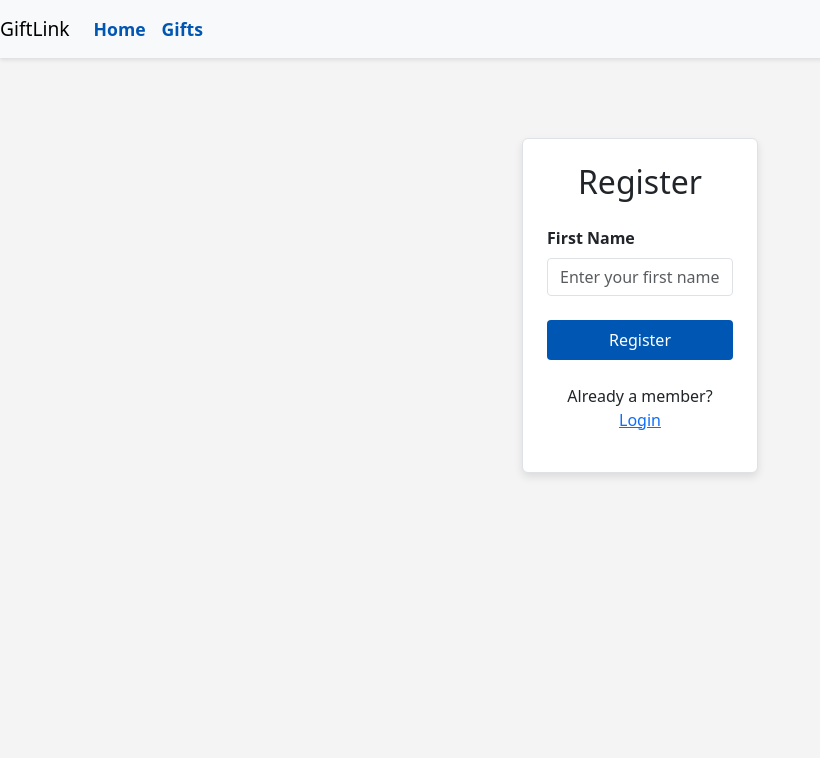
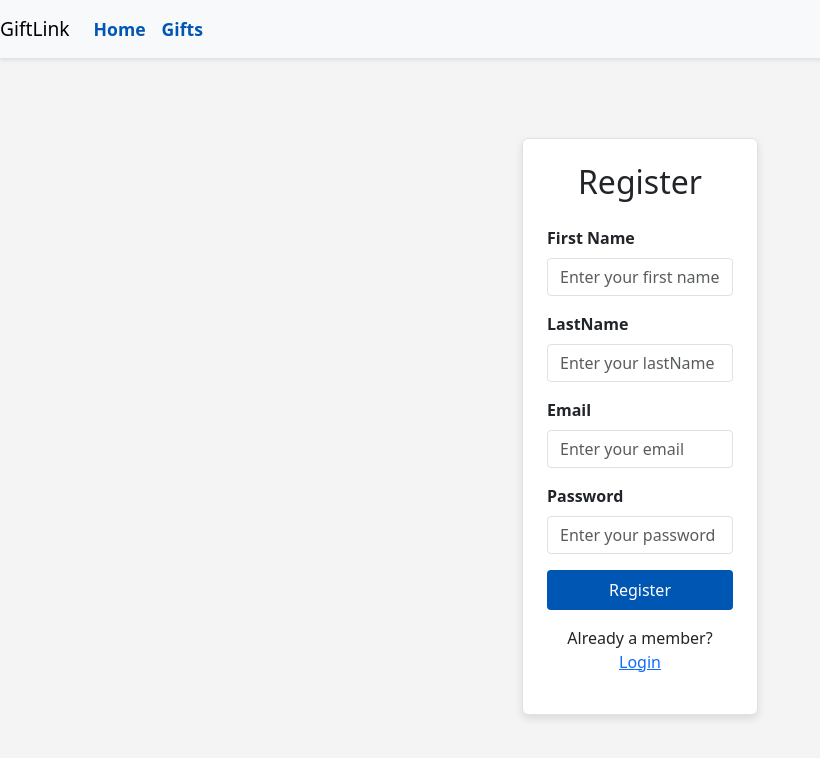
Before and after one commit to watashiaashishgurung/IBM-fullstack-capstone-project, a React (Create React App) app in the folder giftlink-frontend/: page /app/register in a window 1280 px wide. Shown: the top 758 px of the page, without its empty margins (0-820 px from the left). Built offline with nearby package versions, Linux system fonts and the light colour scheme; the HTML template or start-up script is replaced by a standard one.

Commit message:
completed the RegistrPage and LoginPage with inputforms and button handling

```diff
--- a/giftlink-frontend/src/components/LoginPage/LoginPage.css
+++ b/giftlink-frontend/src/components/LoginPage/LoginPage.css
@@ -1,3 +1,4 @@
+/*jshint esversion: 8 */
 .login-card {
     background-color: #fff;
     box-shadow: 0px 4px 8px rgba(0, 0, 0, 0.1);
--- a/giftlink-frontend/src/components/LoginPage/LoginPage.js
+++ b/giftlink-frontend/src/components/LoginPage/LoginPage.js
@@ -7,10 +7,14 @@ function LoginPage() {
     //insert code here to create useState hook variables for email, password
     const [email, setEmail] = useState('');
     const [password, setPassword] = useState('');
+
     // insert code here to create handleLogin function and include console.log
     const handleLogin = async () => {
-        console.log("Inside handleLogin");
+        console.log("Login button clicked!");
+        console.log("Email:", email);
+        console.log("Password:", password);
     };
+
         return (
       <div className="container mt-5">
         <div className="row justify-content-center">
@@ -30,7 +34,19 @@ function LoginPage() {
                     onChange={(e) => setEmail(e.target.value)}
                 />
             </div>
-          {/* insert code here to create a button that performs the `handleLogin` function on click */}
+            <div className="mb-4">
+                <label htmlFor="password" className="form-label">Password</label>
+                <input
+                    id="password"
+                    type="password"
+                    className="form-control"
+                    placeholder="Enter your password"
+                    value={password}
+                    onChange={(e) => setPassword(e.target.value)}
+                />
+            </div>
+
+            {/* insert code here to create a button that performs the `handleLogin` function on click */}
             <button className="btn btn-primary w-100 mb-3" onClick={handleLogin}>Login</button>
                 <p className="mt-4 text-center">
                     New here? <a href="/app/register" className="text-primary">Register Here</a>
--- a/giftlink-frontend/src/components/RegisterPage/RegisterPage.js
+++ b/giftlink-frontend/src/components/RegisterPage/RegisterPage.js
@@ -23,7 +23,9 @@ function RegisterPage() {
                         <h2 className="text-center mb-4 font-weight-bold">Register</h2>
 
                         {/* Insert code here to create input elements for all the variables - firstName, lastName, email, password */}
-                        <div className="mb-4">
+                        {/* FirstName  */}
+
+                        <div className="mb-3">
                             <label htmlFor="firstName" className="form-label"> First Name</label><br />
                             <input
                                 id="firstName"
@@ -35,11 +37,48 @@ function RegisterPage() {
                             />
                         </div>
 
+                        {/* LastName  */}
+                            <div className="mb-3">
+                            <label htmlFor="lastName" className="form-label">LastName</label>
+                            <input
+                                id="lastName"
+                                type="text"
+                                className="form-control"
+                                placeholder="Enter your lastName"
+                                value={lastName}
+                                onChange={(e) => setLastName(e.target.value)}
+                            />
+                        </div>
+
+                        {/* email  */}
+                        <div className="mb-3">
+                            <label htmlFor="email" className="form-label">Email</label>
+                            <input
+                                id="email"
+                                type="text"
+                                className="form-control"
+                                placeholder="Enter your email"
+                                value={email}
+                                onChange={(e) => setEmail(e.target.value)}
+                            />
+                        </div>
+
+                        {/* Password  */}
+                        <div className="mb-3">
+                            <label htmlFor="password" className="form-label">Password</label>
+                            <input
+                                id="password"
+                                type="password"
+                                className="form-control"
+                                placeholder="Enter your password"
+                                value={password}
+                                onChange={(e) => setPassword(e.target.value)}
+                            />
+                        </div>
+
                         {/* Insert code here to create a button that performs the `handleRegister` function on click */}
-                        <button className="btn btn-primary w-100 mb-3" onClick={handleRegister}>
-                            Register
-                        </button>
-                        <p className="mt-4 text-center">
+                        <button className="btn btn-primary w-100 mb-3" onClick={handleRegister}>Register</button>
+                        <p className="mt-3 text-center">
                             Already a member? <a href="/app/login" className="text-primary">Login</a>
                         </p>
                     </div>
```
Also changed, not shown: giftlink-frontend/src/components/Navbar/Navbar.js (line endings or trailing spaces).
